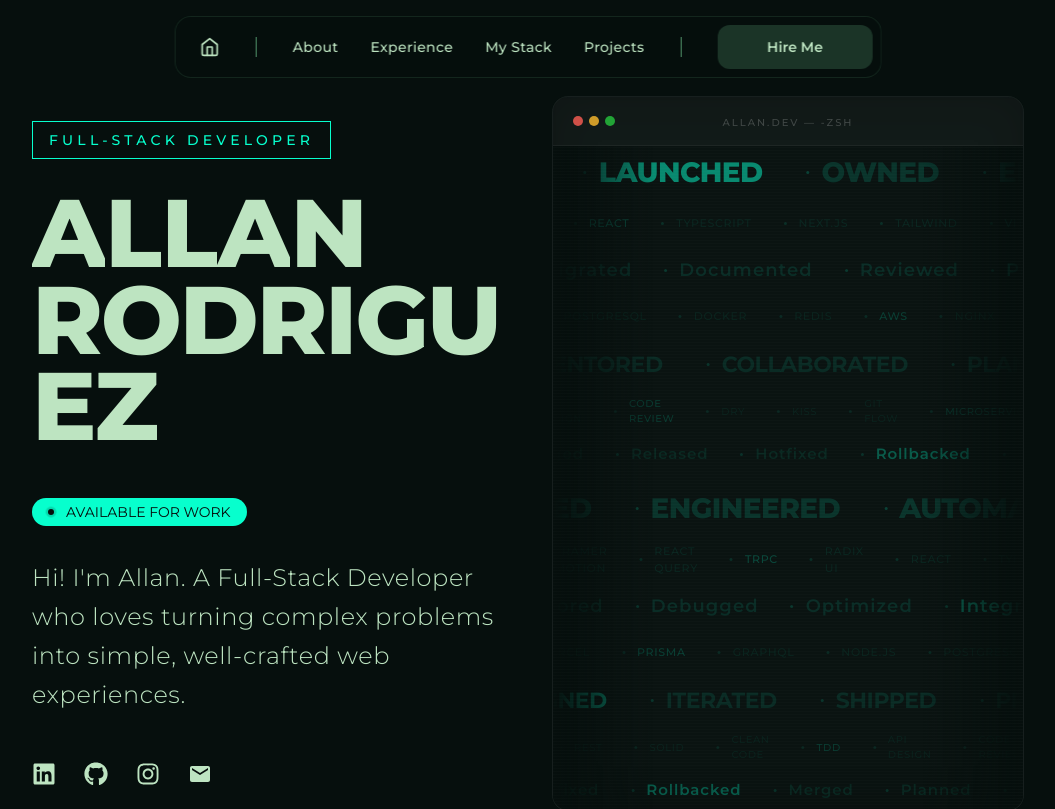
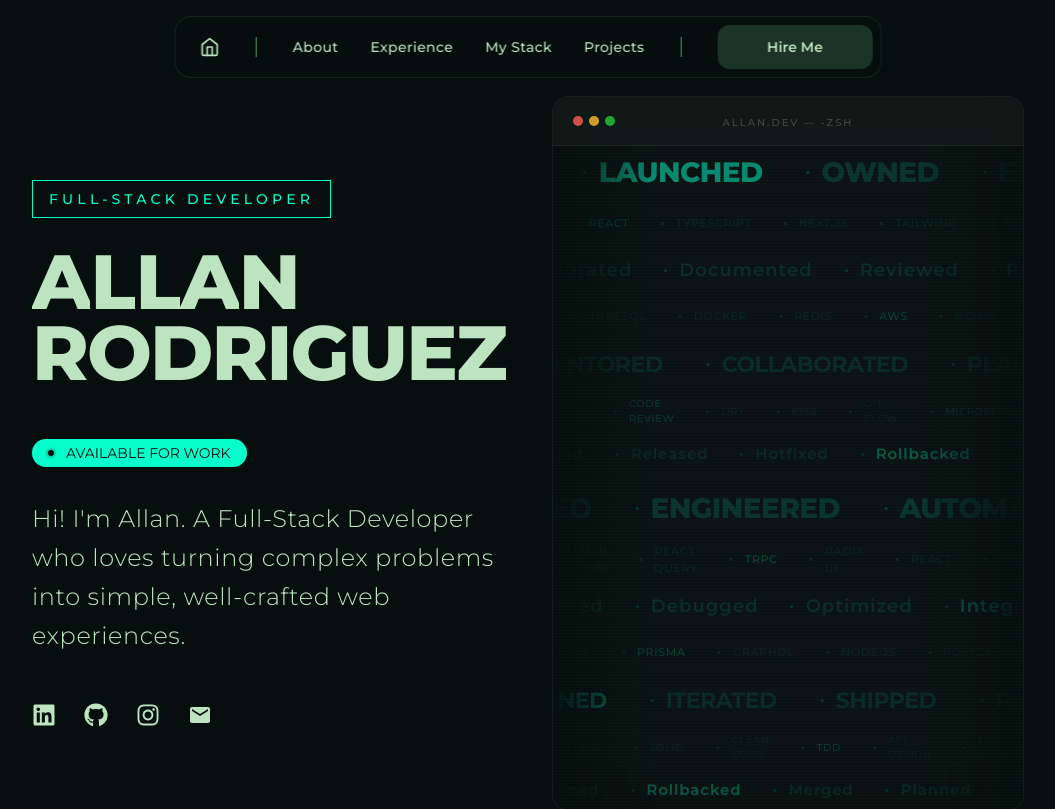
Before and after one commit to AllanRV09/portfolio, a React app: page / in a window 1280 px wide. Shown: the top 809 px of the page, without its empty margins (112-1167 px from the left). Built offline with nearby package versions, Linux system fonts and the light colour scheme; the HTML template or start-up script is replaced by a standard one.

Commit message:
fix: prevent word breaking and optimize font scaling across screen sizes

```diff
--- a/src/components/Title.jsx
+++ b/src/components/Title.jsx
@@ -1,7 +1,8 @@
 import { motion } from 'framer-motion'
 
 export function AnimatedTitle({ text }) {
-    const letters = text.split('')
+    // Split by lines first, then by words to ensure they don't break
+    const lines = text.split('\n');
 
     const containerVariants = {
         hidden: { opacity: 0 },
@@ -23,7 +24,7 @@ export function AnimatedTitle({ text }) {
             y: 0,
             opacity: 1,
             transition: {
-                duration: 0.5,
+                duration: 0.6,
                 ease: [0.22, 1, 0.36, 1],
             },
         },
@@ -36,31 +37,33 @@ export function AnimatedTitle({ text }) {
             animate="visible"
             className="
                 text-left
-                text-[clamp(3rem,9vw,6rem)]
+                text-[clamp(2.5rem,6vw,5.5rem)]
                 font-extrabold
                 tracking-tight
                 uppercase
-                leading-[0.9]
+                leading-[0.85]
                 flex
-                flex-wrap
+                flex-col
             "
         >
-            {letters.map((letter, i) => {
-                if (letter === '\n') {
-                    return <div key={i} className="w-full" />
-                }
-
-                return (
-                    <span key={i} className="overflow-hidden inline-block">
+            {lines.map((line, lineIndex) => (
+                <div key={lineIndex} className="flex flex-wrap">
+                    {line.split(' ').map((word, wordIndex) => (
+                        <span key={wordIndex} className="inline-block whitespace-nowrap mr-[0.2em]">
+                            {word.split('').map((letter, charIndex) => (
+                                <span key={charIndex} className="overflow-hidden inline-block">
                                     <motion.span
                                         variants={letterVariants}
                                         className="inline-block"
                                     >
-                            {letter === ' ' ? '\u00A0' : letter}
+                                        {letter}
                                     </motion.span>
                                 </span>
-                )
-            })}
+                            ))}
+                        </span>
+                    ))}
+                </div>
+            ))}
         </motion.h1>
     )
 }
```
Lines whose indentation alone changed are shown as unchanged.
